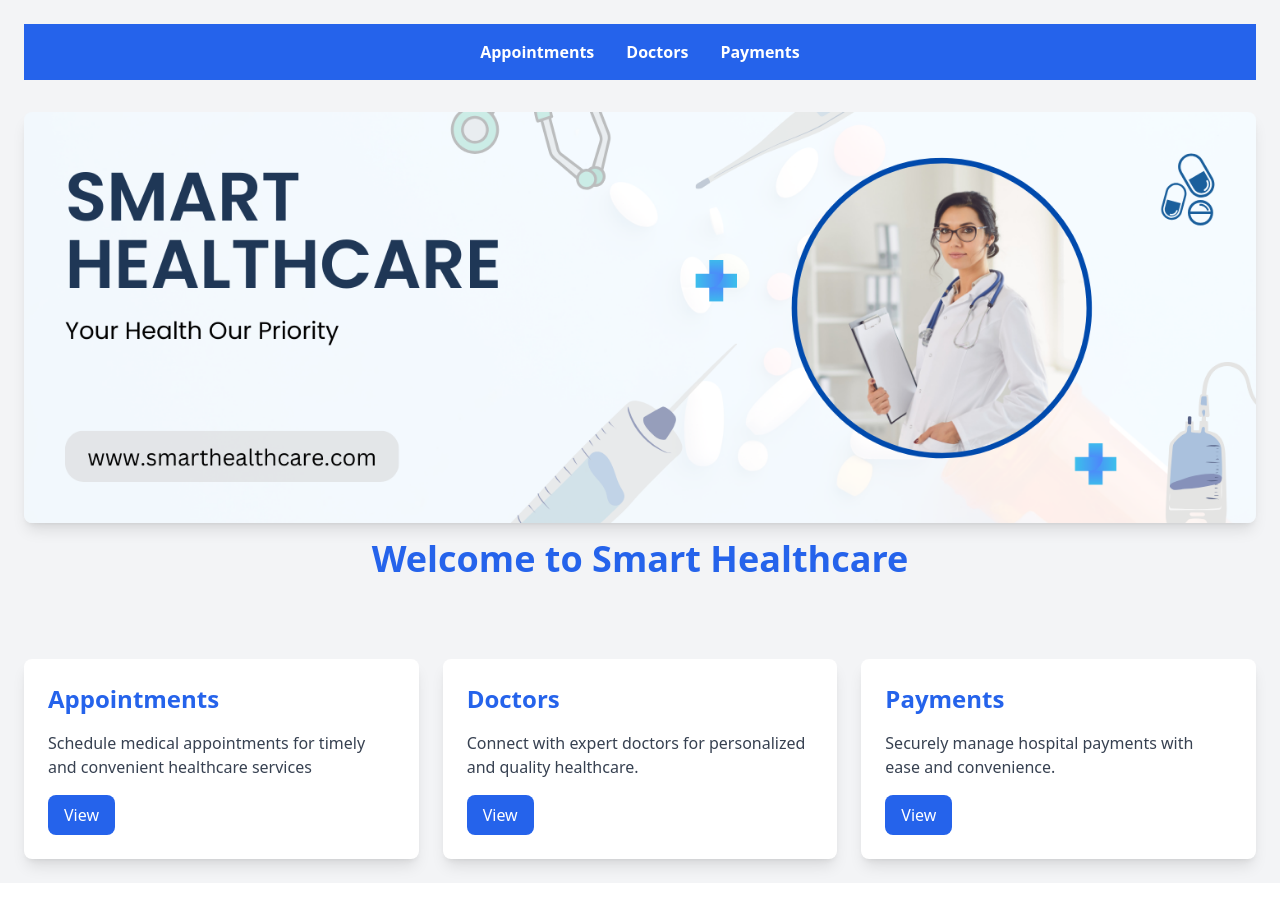
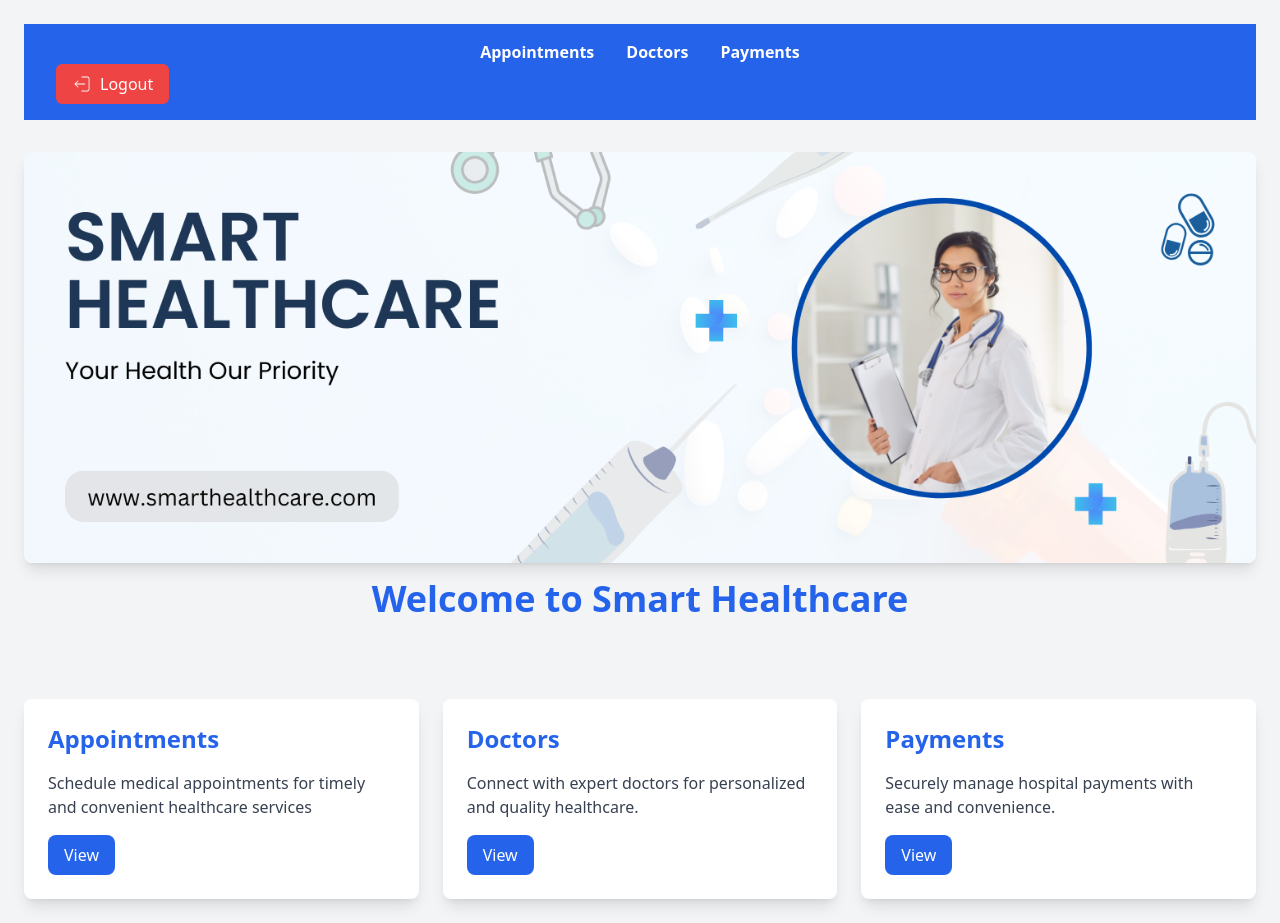
Before and after one commit to JamesSembukuttiarachchi/Smart-HealthCare-System, a React (Vite) app in the folder ClientSide-Hospital/: page /hospitalhome in a window 1280 px wide. Before the commit the page ends 883 px from the top, so only its background shows below. Built offline with nearby package versions, Linux system fonts and the light colour scheme.

Commit message:
commit kalaa

```diff
--- a/ClientSide-Hospital/package.json
+++ b/ClientSide-Hospital/package.json
@@ -15,6 +15,7 @@
     "react": "^18.3.1",
     "react-calendar": "^5.0.0",
     "react-dom": "^18.3.1",
+    "react-icons": "^5.3.0",
     "react-router-dom": "^6.26.2"
   },
   "devDependencies": {
--- a/ClientSide-Hospital/src/pages/HospitalHome.tsx
+++ b/ClientSide-Hospital/src/pages/HospitalHome.tsx
@@ -1,8 +1,20 @@
 import React from "react";
-import { Link } from "react-router-dom"; // Import Link from react-router-dom
+import { Link,useNavigate } from "react-router-dom"; // Import Link from react-router-dom
 import hospitalHeader from "../assets/HospitalHeader2.png";
+import { useAuth } from "../context/AuthContext";
+import { CiLogout } from "react-icons/ci";
+//import { useNavigate } from "react-router-dom";
 
 const HospitalHome: React.FC = () => {
+
+  const navigate = useNavigate();
+  const {logout} = useAuth();
+  const handleLogout = () => {
+    // Assuming your AuthContext has a logout method
+    logout();
+    navigate("/hospitalLogin"); // Redirect to login page after logout
+};
+
   return (
     <div className="min-h-screen p-6 bg-gray-100">
       {/* Navbar */}
@@ -18,7 +30,16 @@ const HospitalHome: React.FC = () => {
             <a href="#payments" className="hover:text-gray-200">Payments</a>
           </li>
         </ul>
+        <button
+                    className="px-4 py-2 ml-4 text-white transition bg-red-500 rounded-md hover:bg-red-600"
+                    onClick={handleLogout}
+                >
+                    <div className="flex flex-row items-center justify-between gap-2">
+                        <CiLogout className="text-xl" /> Logout
+                    </div>
+                </button>
       </nav>
+
 
       <header className="py-8 text-center">
         {/* Image added to the header */}
```
Also changed, not shown: 1 other file (tests, documents, lock files or other folders).
